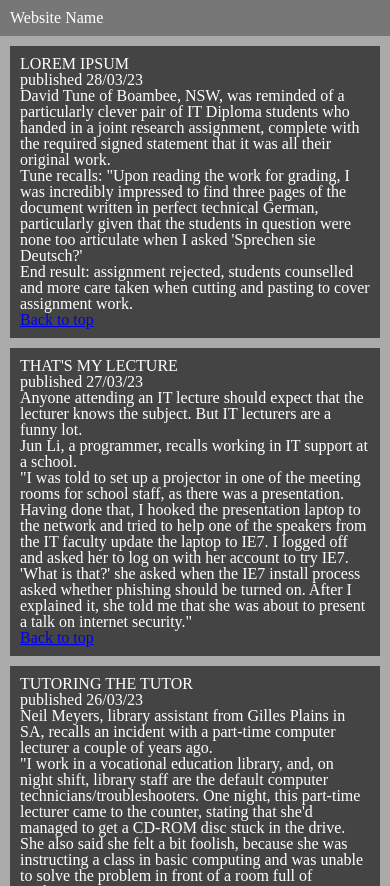
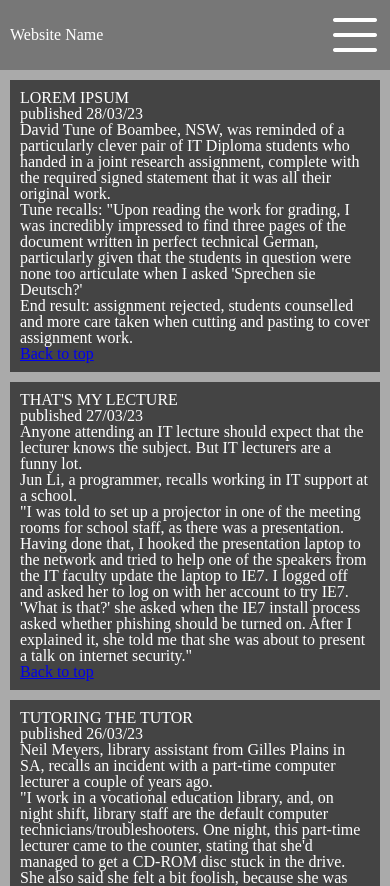
Before and after one commit to LegendLoreLori/WebTech-Portfolio, a plain HTML site: page phase-2/index.html in a window 390 px wide. Shown: the top 886 px of the page. Drawn offline with Linux system fonts and the light colour scheme.

Commit message:
fix: apply corrections phase 2

```diff
--- a/assets/css/style.css
+++ b/assets/css/style.css
@@ -14,6 +14,10 @@ body > main {
     display: none;
 }
 
+.desktop-hidden {
+    display: block;
+}
+
 body > footer {
     grid-area: footer;
 }
@@ -27,8 +31,11 @@ body > footer {
     padding: 10px;
 }
 
-/*not implemented in mobile*/
 .flex-horizontal {
+    display: flex;
+    flex-direction: row;
+    justify-content: space-between;
+    align-items: center;
 }
 
 .flex-vertical-item {
@@ -56,6 +63,10 @@ body > footer {
 
     .mobile-hidden {
         display: block;
+    }
+
+    .desktop-hidden {
+        display: none;
     }
 
     .grid-wrapper {
--- a/phase-2/index.html
+++ b/phase-2/index.html
@@ -12,6 +12,8 @@
         <div class="flex-horizontal">
             <img src="https://via.placeholder.com/50" alt="Website Name" class="mobile-hidden"/>
             <h1>Website Name</h1>
+            <input class="desktop-hidden" type="image" src="../assets/img/icons8-hamburger-menu.svg"
+                   alt="Hamburger menu icon."/>
         </div>
         <nav class="mobile-hidden">
             <a href="#">Home</a>
@@ -172,6 +174,8 @@
             <li><a href="#">About</a></li>
             <li><a href="#">Instructions</a></li>
         </ul>
+        <a target="_blank" href="https://icons8.com/icon/36389/menu">Hamburger Menu</a> icon by
+        <a target="_blank" href="https://icons8.com">Icons8</a>
     </footer>
 </body>
 </html>
```
Also changed, not shown: assets/img/icons8-hamburger-menu.svg (added).
